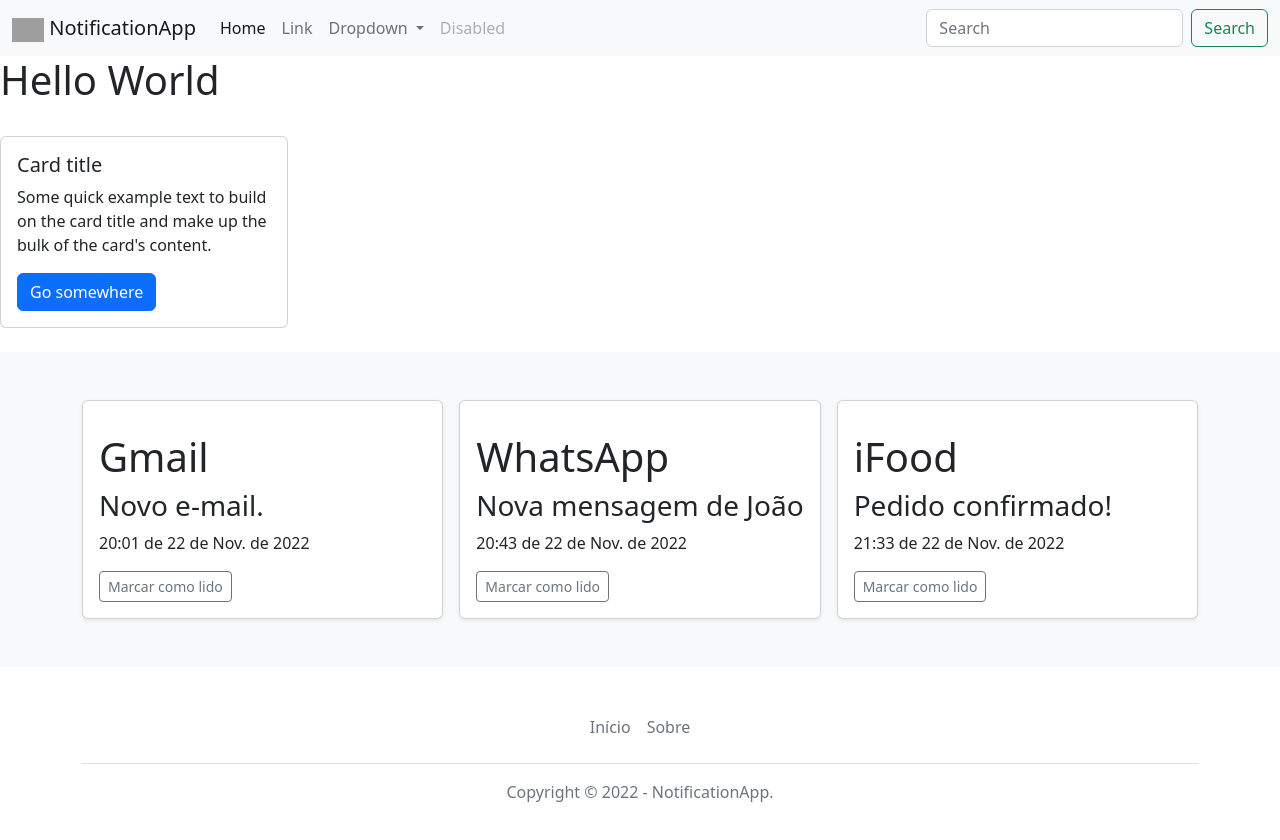
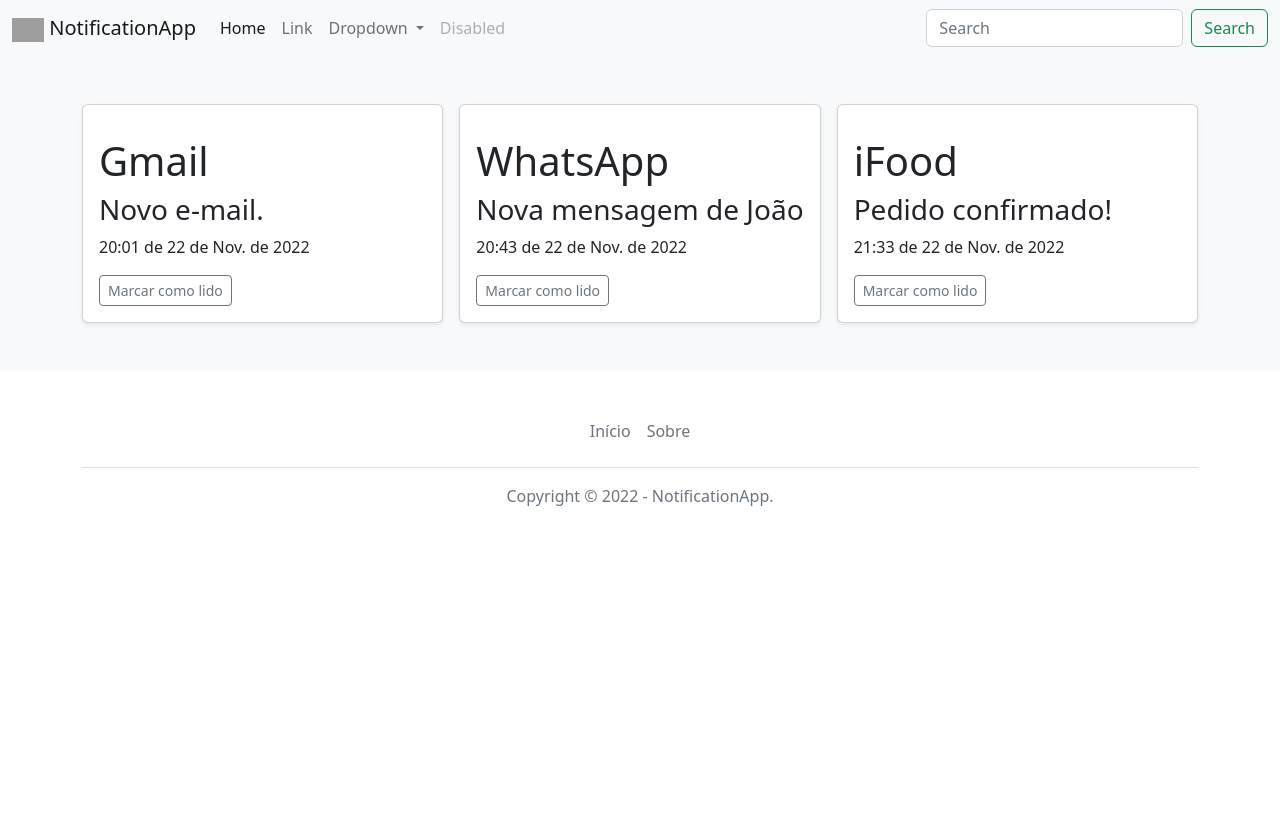
Before and after one commit to joao-amendola/M1S08-Exercicios, an Angular app: page / in a window 1280 px wide. Shown: the top 840 px of the page. After the commit the page ends 800 px from the top, so only its background shows below. Built offline with nearby package versions, Linux system fonts and the light colour scheme; grey boxes are pictures that could not be loaded.

Commit message:
Finaliza os exercícios [M1S08]

```diff
--- a/src/app/app.component.html
+++ b/src/app/app.component.html
@@ -1,16 +1,15 @@
 <ntap-navbar></ntap-navbar>
 
-<h1>Hello World</h1>
+<!-- <h1>Hello World</h1>
 <br>
 <div class="card" style="width: 18rem;">
-    <!-- <img src="..." class="card-img-top" alt="..."> -->
     <div class="card-body">
       <h5 class="card-title">Card title</h5>
       <p class="card-text">Some quick example text to build on the card title and make up the bulk of the card's content.</p>
       <a href="#" class="btn btn-primary">Go somewhere</a>
     </div>
   </div>
-<br>
+<br> -->
 
 
 <ntap-notification-list></ntap-notification-list>
```
